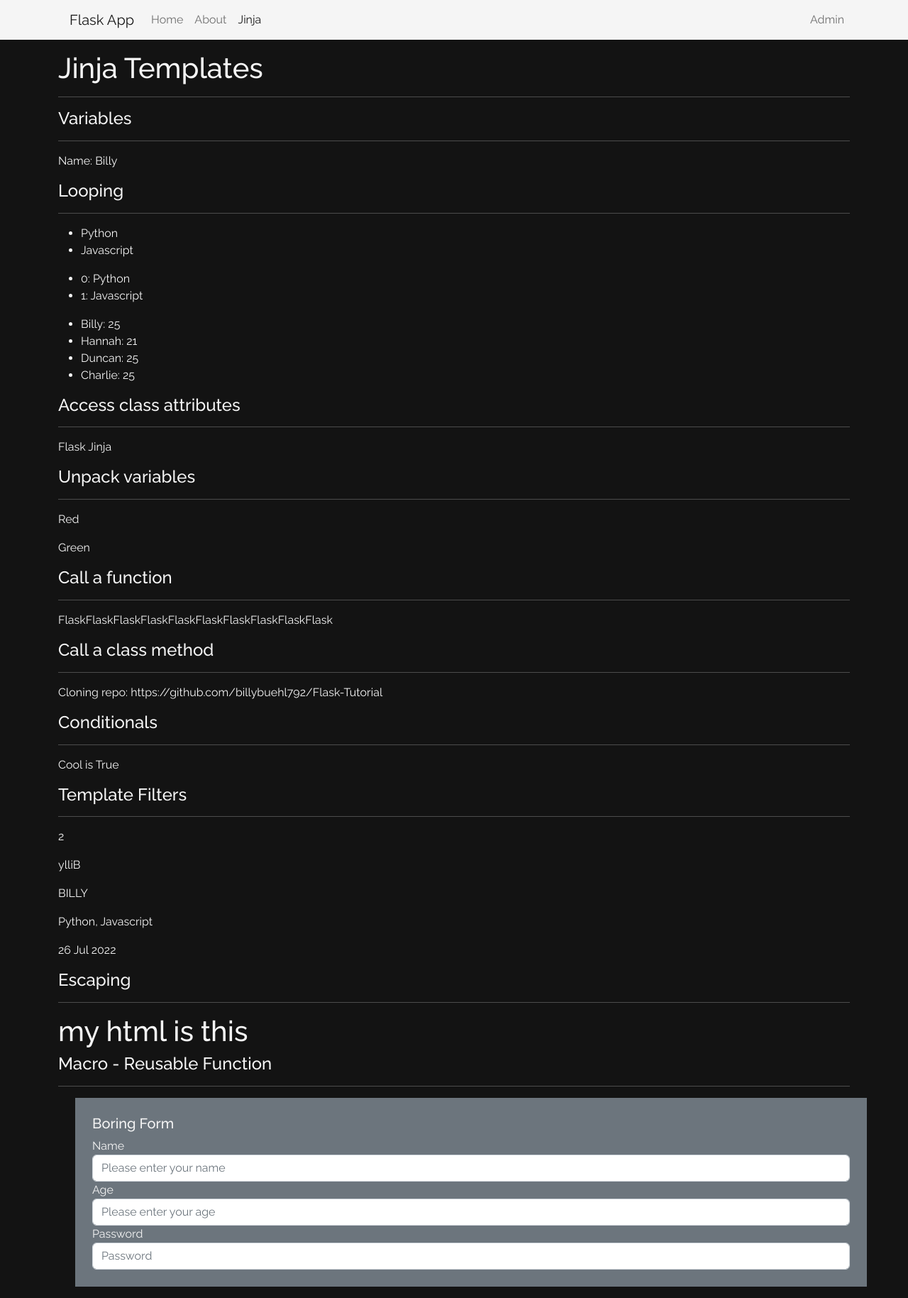
After one commit to billybuehl792/Flask-Tutorial, a Flask app: page /jinja in a window 1280 px wide. The commit adds this page. Shown: the whole page at 71% size. Run offline with Flask 2, Linux system fonts and the light colour scheme.

Commit message:
Flask App 06: Jinja + Macros + Filters

```diff
--- a/app/static/css/main.css
+++ b/app/static/css/main.css
@@ -2,6 +2,7 @@
 body {
   font-family: "Raleway";
   background-color: rgb(19, 19, 19);
+  color: rgb(245, 245, 245);
 }
 
 nav {
--- a/app/static/css/main.min.css
+++ b/app/static/css/main.min.css
@@ -1 +1 @@
-@import"https://fonts.googleapis.com/css2?family=Raleway:ital,wght@0,100;0,400;0,500;0,700;0,900;1,100;1,400;1,500;1,700;1,900&display=swap";body{font-family:"Raleway";background-color:#131313}nav{background-color:#f5f5f5}/*# sourceMappingURL=main.min.css.map */
+@import"https://fonts.googleapis.com/css2?family=Raleway:ital,wght@0,100;0,400;0,500;0,700;0,900;1,100;1,400;1,500;1,700;1,900&display=swap";body{font-family:"Raleway";background-color:#131313;color:#f5f5f5}nav{background-color:#f5f5f5}/*# sourceMappingURL=main.min.css.map */
--- a/app/static/scss/main.scss
+++ b/app/static/scss/main.scss
@@ -6,6 +6,7 @@ $themeLight: rgb(245, 245, 245);
 body {
     font-family: "Raleway";
     background-color: $themeDark;
+    color: $themeLight;
 }
 nav {
     background-color: $themeLight;
--- a/app/templates/includes/_navbar.html
+++ b/app/templates/includes/_navbar.html
@@ -1,5 +1,5 @@
 {% block navbar %}
-<nav class="navbar navbar-expand-lg">
+<nav class="navbar navbar-expand-lg sticky-top">
     <div class="container-xl">
         <a class="navbar-brand ms-3" href="/">Flask App</a>
         <button class="navbar-toggler me-3" type="button" data-bs-toggle="collapse" data-bs-target="#navbarSupportedContent" aria-controls="navbarSupportedContent" aria-expanded="false" aria-label="Toggle navigation">
@@ -13,6 +13,9 @@
                 <li class="nav-item">
                     <a class="nav-link" href="{{ url_for('about') }}">About</a>
                 </li>
+                <li class="nav-item">
+                    <a class="nav-link" href="{{ url_for('jinja') }}">Jinja</a>
+                </li>
             </ul>
             <ul class="navbar-nav ml-auto">
                 <li class="nav-item">
--- /dev/null
+++ b/app/templates/macros/input_macros.html
@@ -0,0 +1,6 @@
+{% macro input(label="", type="text", name="", id="", placeholder="") -%}
+<div class="form-group">
+    <label>{{ label }}</label>
+    <input class="form-control" type="{{ type }}" name="{{ name }}" id=""{{ id }} placeholder="{{ placeholder }}">
+</div>
+{%- endmacro %}
--- /dev/null
+++ b/app/templates/public/jinja.html
@@ -0,0 +1,95 @@
+{% extends "base.html" %}
+
+{% import "macros/input_macros.html" as im %}
+
+{% block title %}Jinja{% endblock %}
+
+{% block main %}
+<div class="container my-3">
+    <div class="row">
+        <div class="col">
+
+            <h1>Jinja Templates</h1>
+            <hr>
+
+
+            <h4>Variables</h4>
+            <hr>
+            <p>Name: {{ my_name }}</p>
+
+
+            <h4>Looping</h4>
+            <hr>
+            <ul>
+                {% for lang in langs %}
+                <li>{{ lang }}</li>
+                {% endfor %}
+            </ul>
+            <ul>
+                {% for lang in langs %}
+                <li>{{ loop.index0 }}: {{ lang }}</li>
+                {% endfor %}
+            </ul>
+            <ul>
+                {% for k, v in friends.items() %}
+                <li>{{ k }}: {{ v }}</li>
+                {% endfor %}
+            </ul>
+
+
+            <h4>Access class attributes</h4>
+            <hr>
+            <p>{{ my_remote.name }}</p>
+
+
+            <h4>Unpack variables</h4>
+            <hr>
+            {% set a, b = colors %}
+            <p>{{ a }}</p>
+            <p>{{ b }}</p>
+
+
+            <h4>Call a function</h4>
+            <hr>
+            <p>{{ repeat("Flask", 10) }}</p>
+
+
+            <h4>Call a class method</h4>
+            <hr>
+            <p>{{ my_remote.clone() }}</p>
+
+
+            <h4>Conditionals</h4>
+            <hr>
+            {% if cool %}
+                <p>Cool is {{ cool }}</p>
+            {% endif %}
+
+
+            <h4>Template Filters</h4>
+            <hr>
+            <p>{{ langs|length }}</p>
+            <p>{{ my_name|reverse }}</p>
+            <p>{{ my_name|upper }}</p>
+            <p>{{ langs|join(', ') }}</p>
+            <p>{{ date|clean_date }}</p>
+
+
+            <h4>Escaping</h4>
+            <hr>
+            {{ my_html|safe }}
+
+
+            <h4>Macro - Reusable Function</h4>
+            <hr>
+            <div class="container mx-4 p-4 bg-secondary">
+                <h5>Boring Form</h5>
+                {{ im.input(label="Name", name="Name", id="name", placeholder="Please enter your name") }}
+                {{ im.input(label="Age", name="Age", type="number", id="age", placeholder="Please enter your age") }}
+                {{ im.input(label="Password", name="Password", type="password", id="password", placeholder="Password") }}
+            </div>
+
+        </div>
+    </div>
+</div>
+{% endblock %}
--- a/app/views.py
+++ b/app/views.py
@@ -1,11 +1,62 @@
 
 from app import app
 from flask import render_template
+from datetime import datetime
+
+@app.template_filter('clean_date')
+def clean_date(dt):
+    return dt.strftime('%d %b %Y')
 
 @app.route("/")
 def index():
     return render_template("public/index.html")
 
+@app.route("/jinja")
+def jinja():
+
+    class GitRemote:
+        def __init__(self, name, description, url):
+            self.name = name
+            self.desctiption = description
+            self.url = url
+
+        def pull(self):
+            return f"Pulling repo: {self.name}"
+
+        def clone(self):
+            return f"Cloning repo: {self.url}"
+
+    def repeat(v, m):
+        return v * m
+
+    my_name = "Billy"
+    age = 25
+    langs = ["Python", "Javascript"]
+    friends = {
+        "Billy": 25,
+        "Hannah": 21,
+        "Duncan": 25,
+        "Charlie": 25
+    }
+
+    cool = True
+    colors = ("Red", "Green")
+    date = datetime.utcnow()
+
+    my_remote = GitRemote(
+        name="Flask Jinja",
+        description="Flask training stuff",
+        url="https://github.com/billybuehl792/Flask-Tutorial"
+    )
+
+    my_html = "<h1>my html is this</h1>"
+
+    return render_template(
+        "public/jinja.html", my_name=my_name, age=age, langs=langs,
+        my_remote=my_remote, GitRemote=GitRemote, friends=friends,
+        colors=colors, repeat=repeat, cool=cool, date=date, my_html=my_html
+        )
+
 @app.route("/about")
 def about():
     return render_template("public/about.html")
```
Also changed, not shown: 2 other files.
